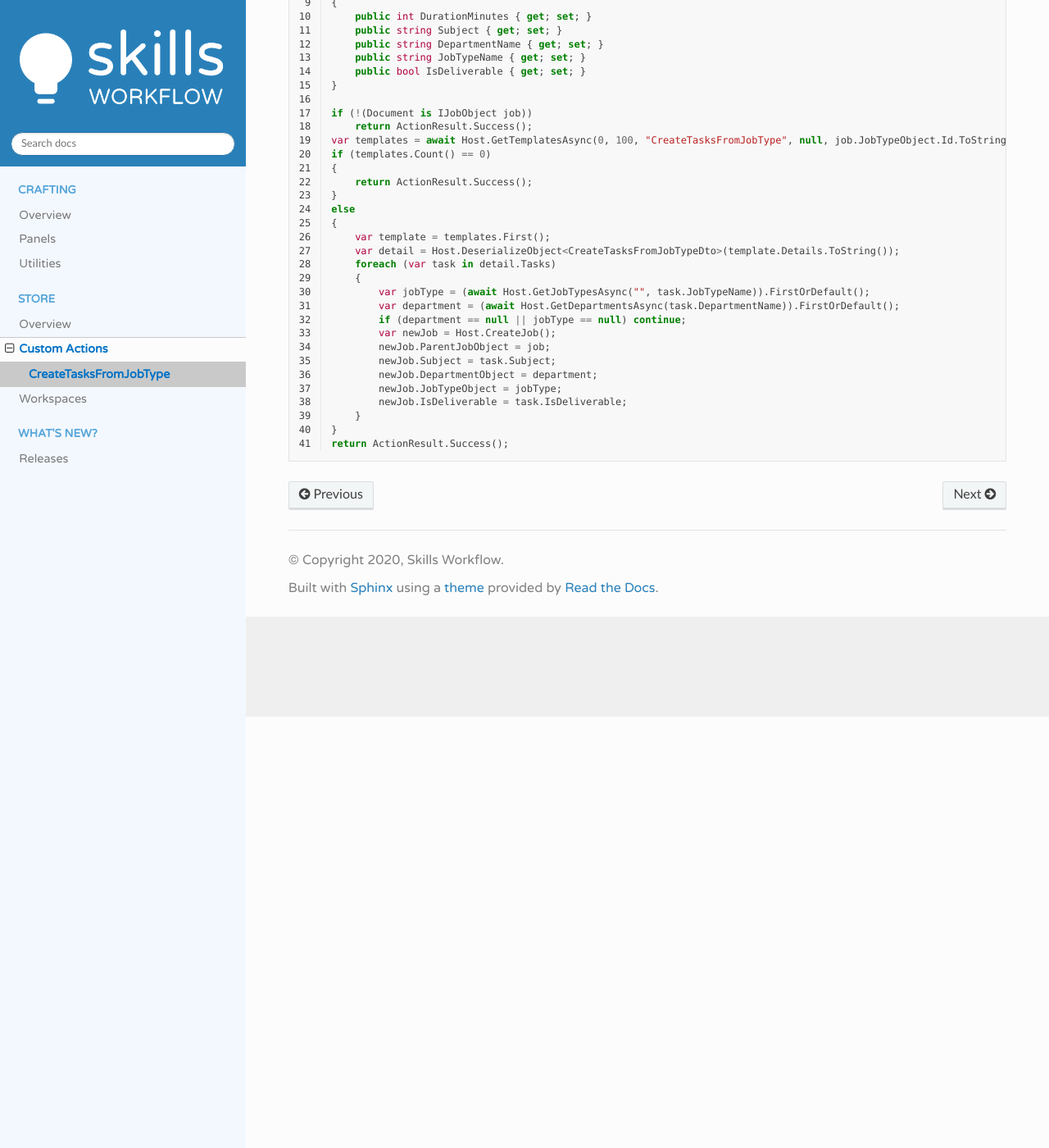
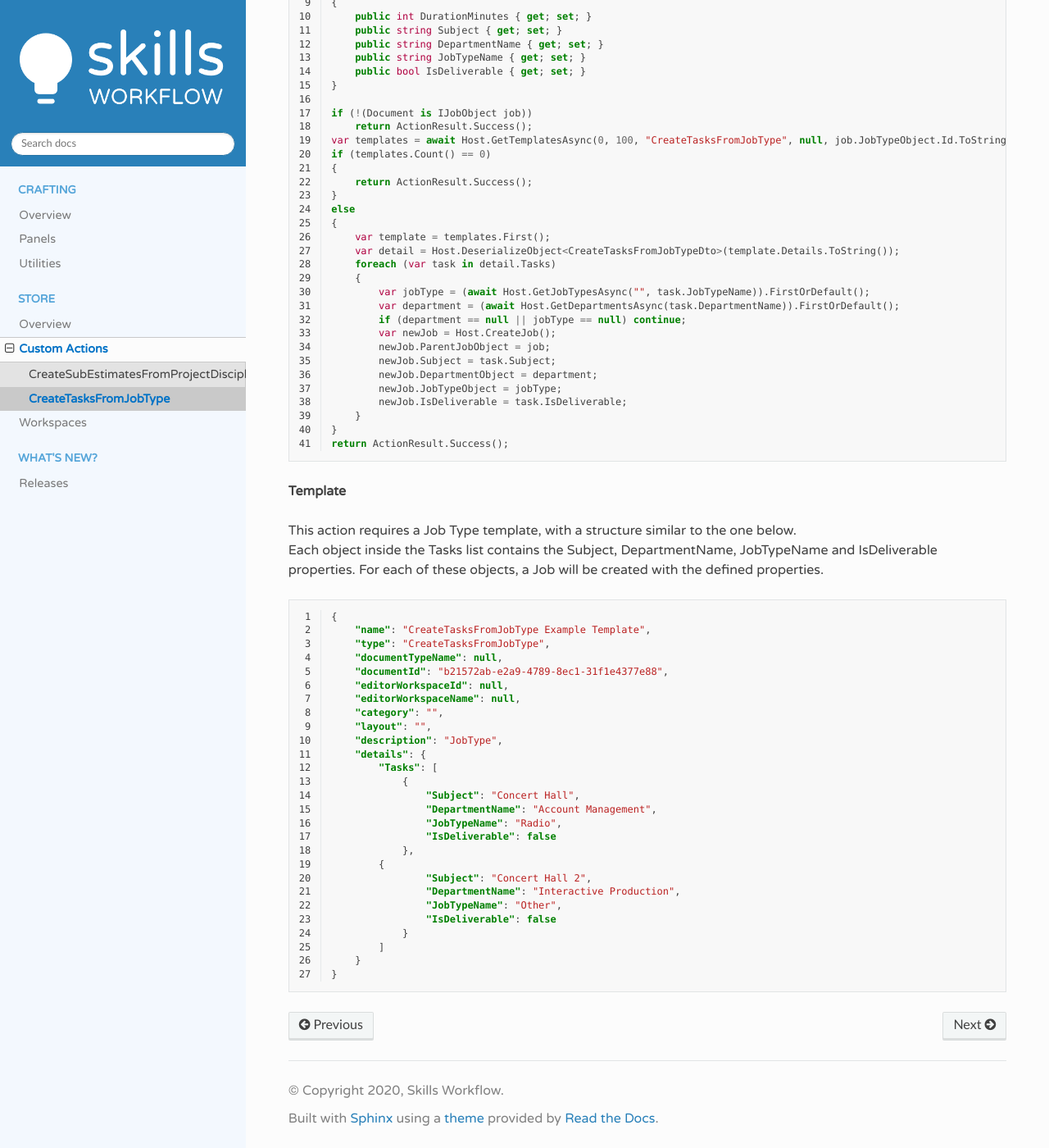
Before and after one commit to ndangeles/Documentation, a Sphinx documentation site: the page built from docs/store/custom-actions/CreateTasksFromJobType.rst, in a window 1280 px wide and 1400 px high, scrolled down 526 px. Shown: the whole window at 82% size. Built offline with Sphinx 7.4.7 and the Read the Docs theme 2.0.0, drawn with Linux system fonts in a browser that asks for light colours.

Commit message:
Added Custom actions functions

```diff
--- a/docs/store/custom-actions/CreateTasksFromJobType.rst
+++ b/docs/store/custom-actions/CreateTasksFromJobType.rst
@@ -54,3 +54,40 @@ The following is the C# statement.
         }
     }
     return ActionResult.Success();
+
+
+**Template**
+
+| This action requires a Job Type template, with a structure similar to the one below.
+| Each object inside the Tasks list contains the Subject, DepartmentName, JobTypeName and IsDeliverable properties. For each of these objects, a Job will be created with the defined properties.
+
+.. code-block:: json
+    :linenos:
+
+    {
+        "name": "CreateTasksFromJobType Example Template",
+        "type": "CreateTasksFromJobType",
+        "documentTypeName": null,
+        "documentId": "b21572ab-e2a9-4789-8ec1-31f1e4377e88",
+        "editorWorkspaceId": null,
+        "editorWorkspaceName": null,
+        "category": "",
+        "layout": "",
+        "description": "JobType",
+        "details": {
+            "Tasks": [
+                {
+                    "Subject": "Concert Hall",
+                    "DepartmentName": "Account Management",
+                    "JobTypeName": "Radio",
+                    "IsDeliverable": false
+                },
+            {
+                    "Subject": "Concert Hall 2",
+                    "DepartmentName": "Interactive Production",
+                    "JobTypeName": "Other",
+                    "IsDeliverable": false
+                }
+            ]
+        }
+    }
--- a/docs/store/custom-actions/index.rst
+++ b/docs/store/custom-actions/index.rst
@@ -3,6 +3,8 @@ Custom Actions
 
 In this section you will be able to find all the available custom actions.
 
+
+
 .. toctree::
    :glob:
 
```
Also changed, not shown: docs/crafting/utilities/CA-methods/create-estimate.rst (added, +17 -0 lines), docs/crafting/utilities/CA-methods/create-job.rst (+10 -2 lines), docs/crafting/utilities/CA-methods/delete-estimate-items.rst (added, +17 -0 lines), docs/crafting/utilities/CA-methods/deserialize-object-dynamic.rst (added, +17 -0 lines), docs/crafting/utilities/CA-methods/deserialize-object-t.rst (added, +17 -0 lines), docs/crafting/utilities/CA-methods/get-department-async.rst (added, +17 -0 lines), docs/crafting/utilities/CA-methods/get-departments-async.rst (added, +18 -0 lines), docs/crafting/utilities/CA-methods/get-estimates-async.rst (added, +19 -0 lines), docs/crafting/utilities/CA-methods/get-job-type-async.rst (added, +17 -0 lines), docs/crafting/utilities/CA-methods/get-job-types-async.rst (added, +19 -0 lines), docs/crafting/utilities/CA-methods/get-template-async.rst (added, +17 -0 lines), docs/crafting/utilities/CA-methods/get-templates-async.rst (added, +18 -0 lines), docs/store/custom-actions/CreateSubEstimatesFromProjectDisciplines.rst (added, +85 -0 lines), 1 other file.
